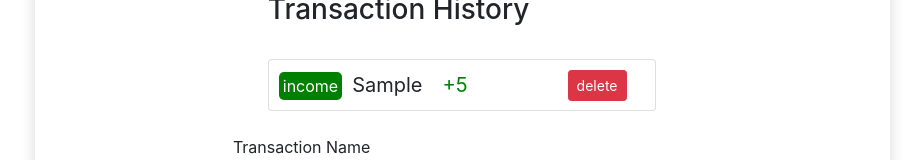
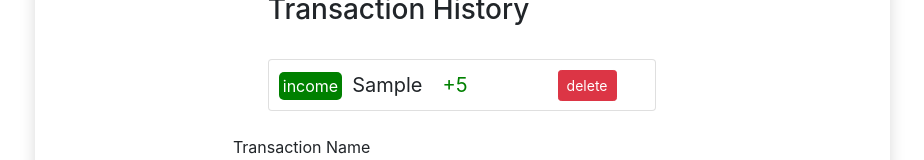
Before and after one commit to WaseemWebDev/expense-tracker, a React (Create React App) app: page / in a window 1280 px wide. Both pictures are taken after typing "Sample", "5" into the empty fields and a click on the button "Submit". Shown: the part 162-322 px from the top of the page, without its empty margins (178-1102 px from the left). Built offline with nearby package versions, Linux system fonts and the light colour scheme.

Commit message:
changes css

```diff
--- a/src/App.css
+++ b/src/App.css
@@ -3,7 +3,7 @@ margin: 10px;
 font-size: 20px;
 }
 .deletebtn{
-   margin-left: 90px;
+   margin-left: 80px;
    position: fixed;
 
 }
```
